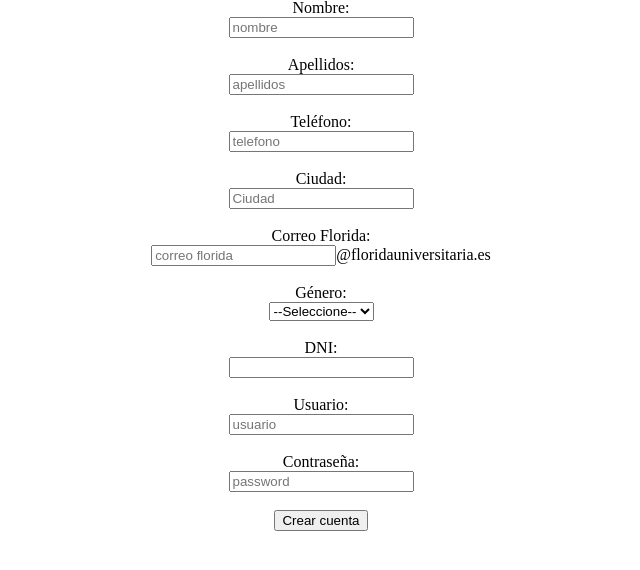
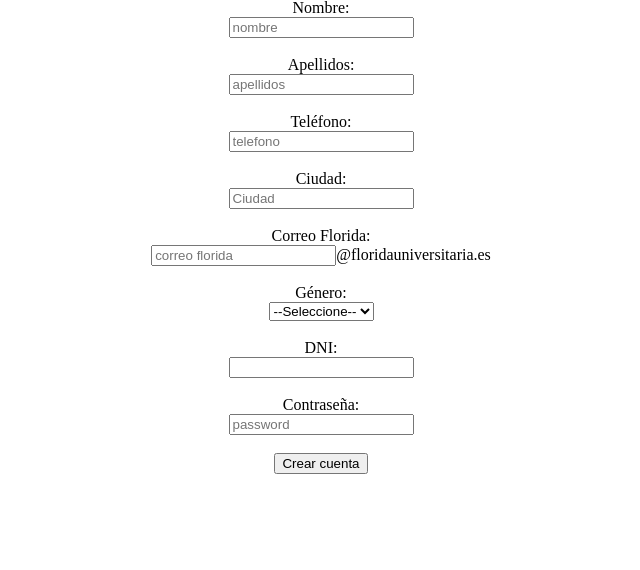
Before and after one commit to Pjorda96/lolitos, a PHP site: page /public/views/registroview.php in a window 1280 px wide. Shown: the part 81-651 px from the top of the page, without its empty margins (319-959 px from the left). Run offline with PHP 8.4, Linux system fonts and the light colour scheme.

Commit message:
modificaddo el registro

```diff
--- a/Floridacar/public/views/registroview.php
+++ b/Floridacar/public/views/registroview.php
@@ -53,10 +53,6 @@ if (isset($_POST["crear"])){
         <input type="text" name="dni" id="dni" />
       </div><br>
       <div>
-           <label for="user">Usuario:</label><br>
-           <input type="text" name="user" placeholder="usuario" id="user" readonly/>
-      </div><br>
-      <div>
           <label for="password">Contraseña:</label><br>
           <input type="password" name="password" placeholder="password" id="password" />
       </div><br>
```
